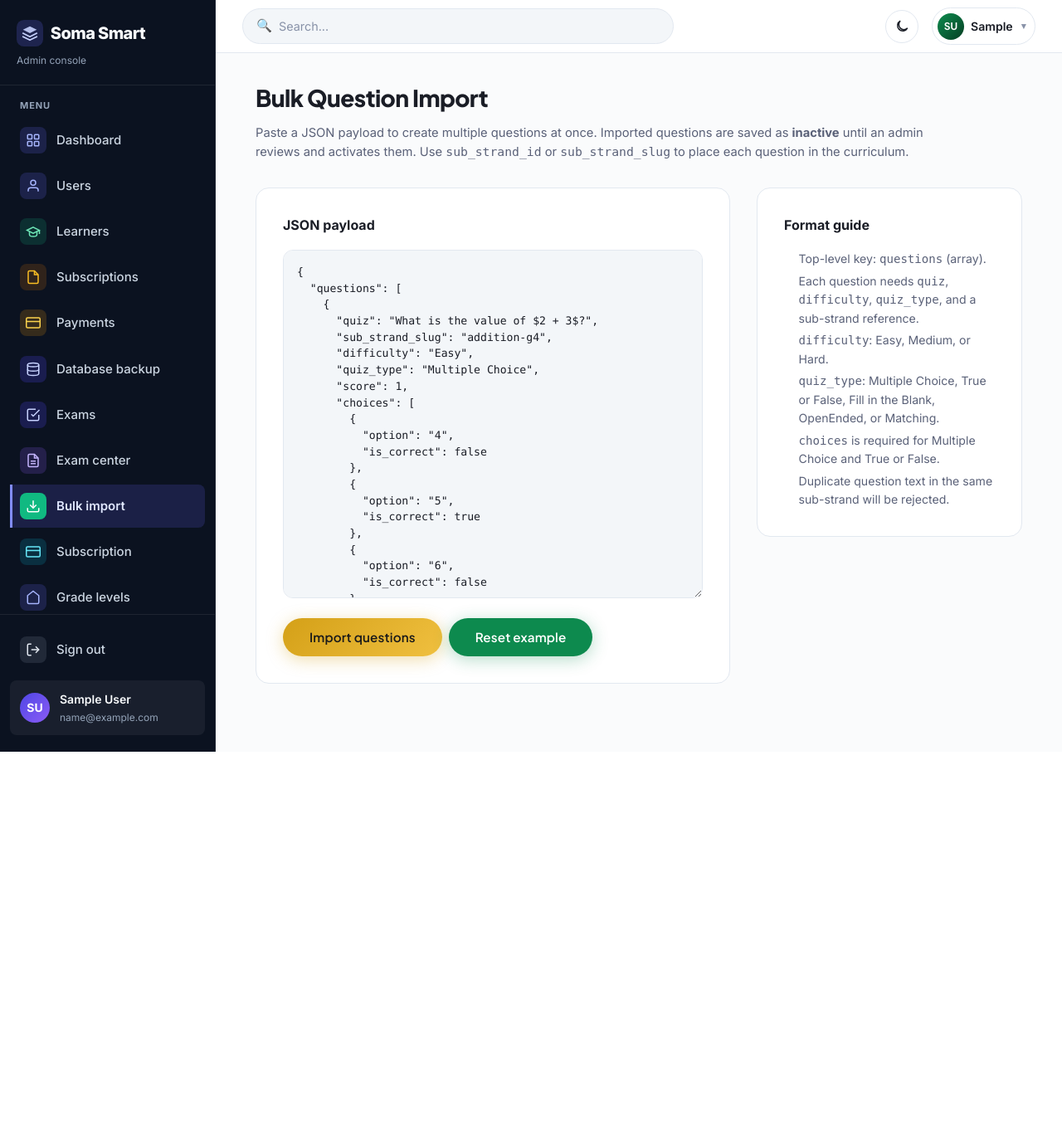
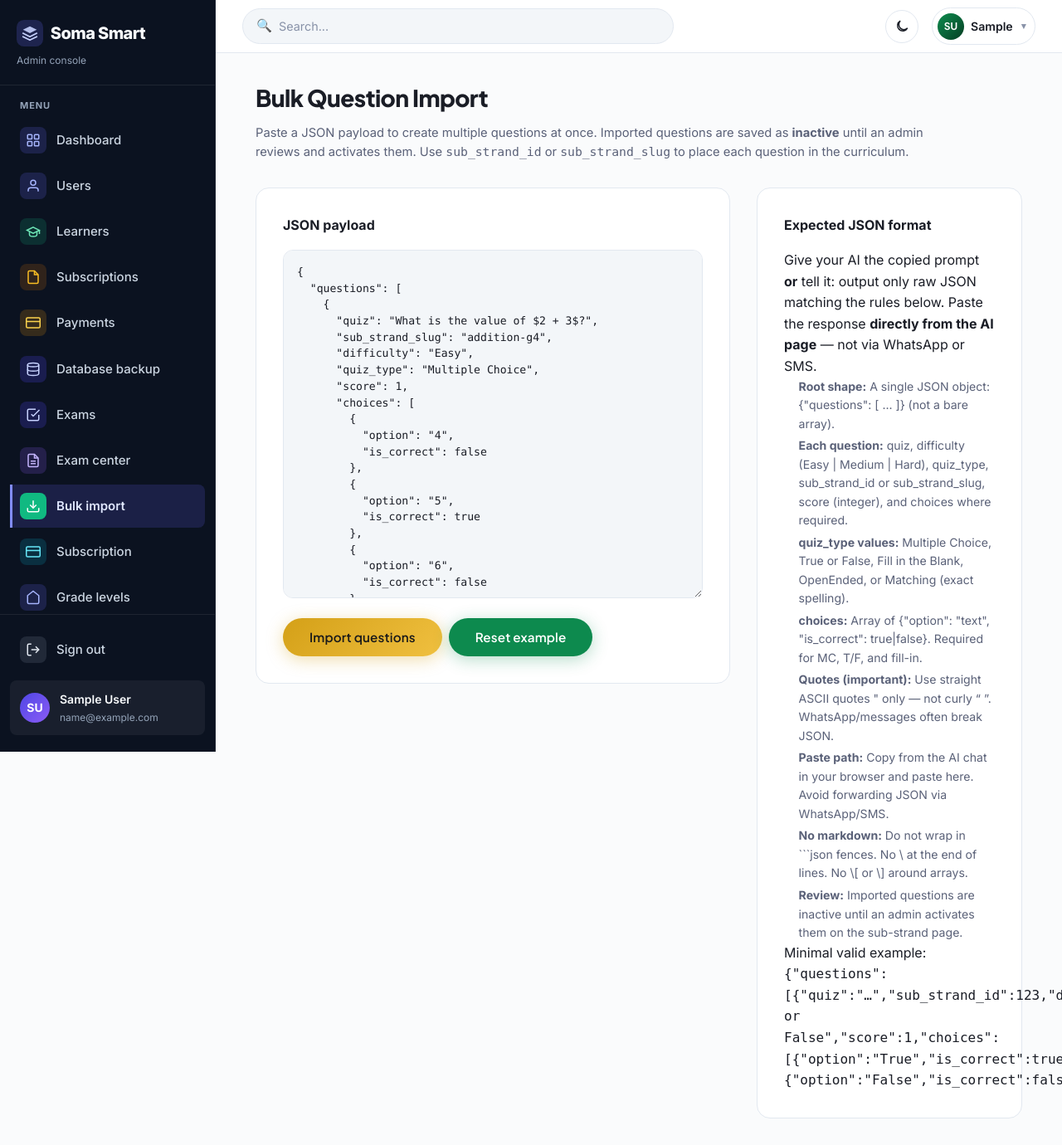
Before and after one commit to kamcho/E-learning, a Django app: page /questions/bulk-import/ in a window 1280 px wide. Shown: the whole page at 83% size. Before the commit the page ends 906 px from the top, so only its background shows below. Run offline with Django 5.2, Linux system fonts and the light colour scheme; the visitor is signed in with stand-in values (Sample User, id 1).

Commit message:
fix strand

```diff
--- a/accounts/views.py
+++ b/accounts/views.py
@@ -1637,6 +1637,8 @@
 
     from subjects.models import GradeLevel, Strand, Subject, SubStrand
 
+    from core.question_import import QUESTION_IMPORT_UI_GUIDE
+
     from .teacher_curriculum import (
         build_ai_question_prompt,
         build_example_import_payload,
@@ -1665,6 +1667,7 @@
         'example_json': json.dumps(example_payload, indent=2),
         'example_payload': example_payload,
         'import_api_url': reverse('core:bulk_create_questions_api'),
+        'question_import_format_guide': QUESTION_IMPORT_UI_GUIDE,
         'create_question_url': (
             reverse('subjects:create_question', kwargs={'subject_id': subject.pk})
             + f'?sub_strand={sub_strand.pk}'
--- a/core/templates/core/bulk_question_import.html
+++ b/core/templates/core/bulk_question_import.html
@@ -129,6 +129,18 @@
       grid-template-columns: 1fr;
     }
   }
+
+  .bqi-help .qi-format-guide {
+    background: transparent;
+    border: none;
+    padding: 0;
+    margin: 0;
+  }
+
+  .bqi-help .qi-format-guide-title {
+    font-size: 1rem;
+    margin-bottom: var(--space-md);
+  }
 </style>
 {% endblock %}
 
@@ -157,15 +169,7 @@
   </div>
 
   <aside class="bqi-panel bqi-help">
-    <h2>Format guide</h2>
-    <ul>
-      <li>Top-level key: <code>questions</code> (array).</li>
-      <li>Each question needs <code>quiz</code>, <code>difficulty</code>, <code>quiz_type</code>, and a sub-strand reference.</li>
-      <li><code>difficulty</code>: Easy, Medium, or Hard.</li>
-      <li><code>quiz_type</code>: Multiple Choice, True or False, Fill in the Blank, OpenEnded, or Matching.</li>
-      <li><code>choices</code> is required for Multiple Choice and True or False.</li>
-      <li>Duplicate question text in the same sub-strand will be rejected.</li>
-    </ul>
+    {% include 'core/partials/question_import_format_guide.html' %}
   </aside>
 </div>
 {% endblock %}
--- a/core/tests.py
+++ b/core/tests.py
@@ -26,6 +26,11 @@
 
     def test_normalize_html_entities(self):
         self.assertEqual(parse_json_paste('{"questions":&#x20;[]}')['questions'], [])
+
+    def test_normalize_smart_quotes_from_messaging_apps(self):
+        raw = '{\u201cquestions\u201d:[{\u201cquiz\u201d:\u201cParallel lines?\u201d,\u201cdifficulty\u201d:\u201cEasy\u201d}]}'
+        parsed = parse_json_paste(raw)
+        self.assertEqual(parsed['questions'][0]['quiz'], 'Parallel lines?')
 
     def test_unescape_markdown_brackets(self):
         raw = r'{"questions": \[{"quiz": "Test?", "difficulty": "Easy", "quiz_type": "OpenEnded", "choices": \[\]}\]}'
--- a/core/views.py
+++ b/core/views.py
@@ -1147,10 +1147,13 @@
         ],
     }
 
+    from core.question_import import QUESTION_IMPORT_UI_GUIDE
+
     return render(request, 'core/bulk_question_import.html', {
         'example_payload': example_payload,
         'example_json': json.dumps(example_payload, indent=2),
         'api_url': reverse('core:bulk_create_questions_api'),
+        'question_import_format_guide': QUESTION_IMPORT_UI_GUIDE,
     })
 
 
--- a/templates/accounts/teacher_curriculum_sub_strand.html
+++ b/templates/accounts/teacher_curriculum_sub_strand.html
@@ -42,10 +42,12 @@
 </div>
 {% endif %}
 
+{% include 'core/partials/question_import_format_guide.html' with title="What format we expect" %}
+
 <div class="tc-prompt-panel">
   <h2>1. Copy AI prompt</h2>
   <p style="font-size:0.85rem;color:var(--clr-text-muted);margin:0 0 var(--space-md);">
-    Paste this into ChatGPT, Claude, or another assistant. Ask it to return <em>only</em> JSON (no markdown fences).
+    Paste this into ChatGPT, Claude, or another assistant. The prompt already asks for paste-safe JSON (straight quotes, no markdown).
   </p>
   <textarea id="tc-ai-prompt" class="tc-textarea tall" readonly spellcheck="false">{{ ai_prompt_text }}</textarea>
   <div class="tc-actions">
@@ -57,7 +59,7 @@
   <h2>2. Paste AI JSON and import</h2>
   <p style="font-size:0.85rem;color:var(--clr-text-muted);margin:0 0 var(--space-md);">
     Questions missing <code>sub_strand_id</code> are auto-assigned to this sub-strand (id {{ sub_strand.pk }}).
-    Line-ending <code>\</code> and escaped brackets like <code>\[</code> from chat tools are fixed automatically.
+    We try to fix common paste issues (smart quotes, <code>\</code>, <code>\[</code>), but correct JSON from the AI works best.
   </p>
   <textarea id="tc-import-json" class="tc-textarea tall" spellcheck="false" placeholder='{"questions": [ ... ]}'></textarea>
   <div class="tc-actions">
--- /dev/null
+++ b/templates/core/partials/question_import_format_guide.html
@@ -0,0 +1,18 @@
+<div class="qi-format-guide">
+  <h2 class="qi-format-guide-title">{{ title|default:"Expected JSON format" }}</h2>
+  <p class="qi-format-guide-lead">
+    Give your AI the copied prompt <strong>or</strong> tell it: output only raw JSON matching the rules below.
+    Paste the response <strong>directly from the AI page</strong> — not via WhatsApp or SMS.
+  </p>
+  <ul class="qi-format-guide-list">
+    {% for item in question_import_format_guide %}
+    <li>
+      <strong>{{ item.title }}:</strong> {{ item.detail }}
+    </li>
+    {% endfor %}
+  </ul>
+  <p class="qi-format-guide-sample">
+    Minimal valid example:
+    <code>{"questions":[{"quiz":"…","sub_strand_id":123,"difficulty":"Easy","quiz_type":"True or False","score":1,"choices":[{"option":"True","is_correct":true},{"option":"False","is_correct":false}]}]}</code>
+  </p>
+</div>
--- a/templates/core/partials/question_import_paste.js
+++ b/templates/core/partials/question_import_paste.js
@@ -10,6 +10,10 @@
   }
   trimmed = trimmed.replace(/\\\s*\r?\n/g, '\n');
   trimmed = trimmed.replace(/\\([\[\]{}])/g, '$1');
+  // Curly “smart” quotes (WhatsApp, Word, etc.) are invalid in JSON
+  trimmed = trimmed
+    .replace(/[\u201C\u201D\u201E\u2033\u00AB\u00BB]/g, '"')
+    .replace(/[\u2018\u2019\u201A]/g, "'");
   return trimmed.trim();
 }
 
```
Also changed, not shown: accounts/teacher_curriculum.py (+6 -1 lines), core/json_paste.py (+12 -2 lines), core/question_import.py (+72 -0 lines), templates/accounts/partials/teacher_curriculum_styles.html (+47 -0 lines).
